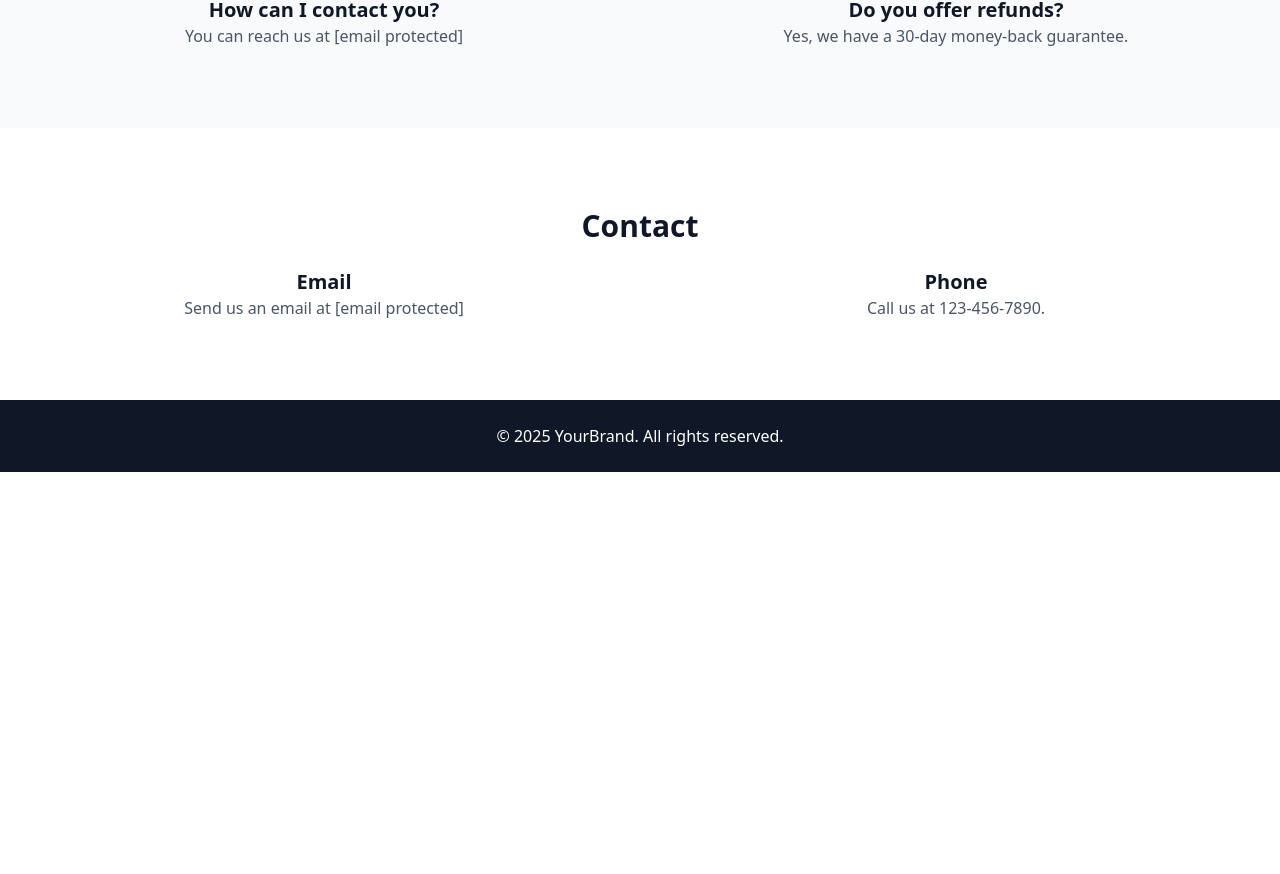
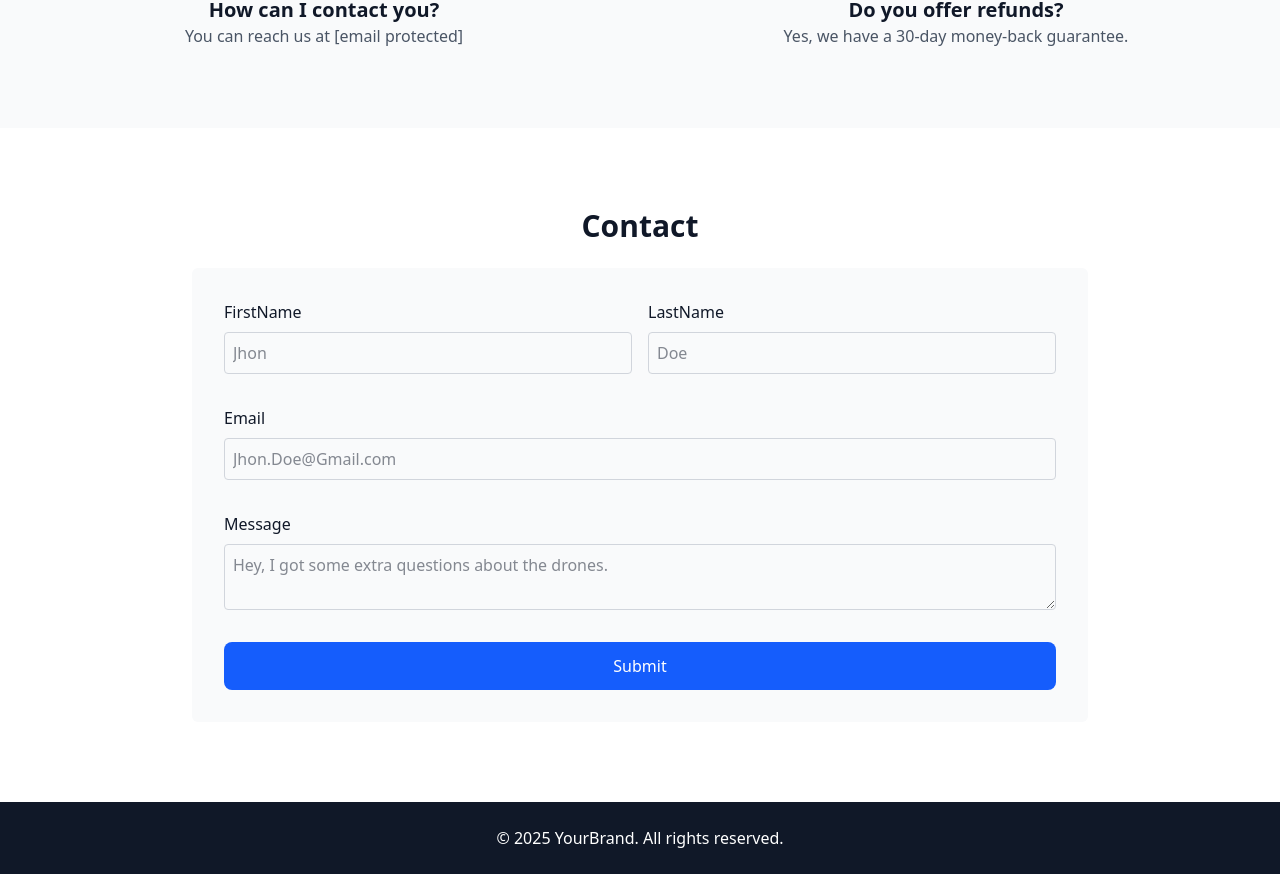
Before and after one commit to MessiaenTibo/ProDrone-Solutions, a React (Vite) app in the folder landing-page-template/: page / in a window 1280 px wide. Shown: the part 2332-3206 px from the top of the page. Before the commit the page ends 2804 px from the top, so only its background shows below. Built offline with nearby package versions, Linux system fonts and the light colour scheme.

Commit message:
Feat: added contact form

```diff
--- a/landing-page-template/src/components/Contact.tsx
+++ b/landing-page-template/src/components/Contact.tsx
@@ -1,20 +1,28 @@
 export default function Contact() {
     return (
-        <section id="Contact" className="py-20 bg-white  text-center">
-            <h2 className="text-3xl font-bold mb-6">Contact</h2>
-            <div className="grid grid-cols-1 md:grid-cols-2 gap-8 px-6">
-                <div>
-                    <h3 className="text-xl font-semibold">Email</h3>
-                    <p className="text-gray-600">Send us an email at
-                        <a href="mailto:
-                    [email protected]"> [email protected]</a>
-                    </p>
+        <section id="Contact" className="py-20 bg-white">
+            <h2 className="text-3xl font-bold mb-6 text-center">Contact</h2>
+            <form action="submit" className="flex flex-col p-6 gap-4 mx-auto rounded-md bg-gray-50 max-w-md md:max-w-xl lg:max-w-4xl lg:gap-8 lg:p-8 ">
+                <div className="flex flex-col md:flex-row justify-between items-center md:gap-4">
+                    <div className="flex flex-col w-full md:w-1/2 mb-4 md:mb-0">
+                        <label htmlFor="firstName" className="mb-2 font-medium">FirstName</label>
+                        <input type="text" id="firstName" name="firstName" placeholder="Jhon" className="p-2 border border-gray-300 rounded" />
+                    </div>
+                    <div className="flex flex-col w-full md:w-1/2 mb-4 md:mb-0">
+                        <label htmlFor="lastName" className="mb-2 font-medium">LastName</label>
+                        <input type="lastName" id="lastName" name="lastName" placeholder="Doe" className="p-2 border border-gray-300 rounded" />
+                    </div>
                 </div>
-                <div>
-                    <h3 className="text-xl font-semibold">Phone</h3>
-                    <p className="text-gray-600">Call us at 123-456-7890.</p>
+                <div className="flex flex-col w-full">
+                    <label htmlFor="email" className="mb-2 font-medium">Email</label>
+                    <input type="email" id="email" name="email" placeholder="Jhon.Doe@Gmail.com" className="p-2 border border-gray-300 rounded" />
                 </div>
-            </div>
+                <div className="flex flex-col w-full">
+                    <label htmlFor="message" className="mb-2 font-medium">Message</label>
+                    <textarea name="message" id="message" placeholder="Hey, I got some extra questions about the drones." className="p-2 border border-gray-300 rounded"></textarea>
+                </div>
+                <button className="px-6 py-3  bg-blue-600 text-white rounded-lg font-medium">Submit</button>
+            </form>
         </section>
     );
 }
```
